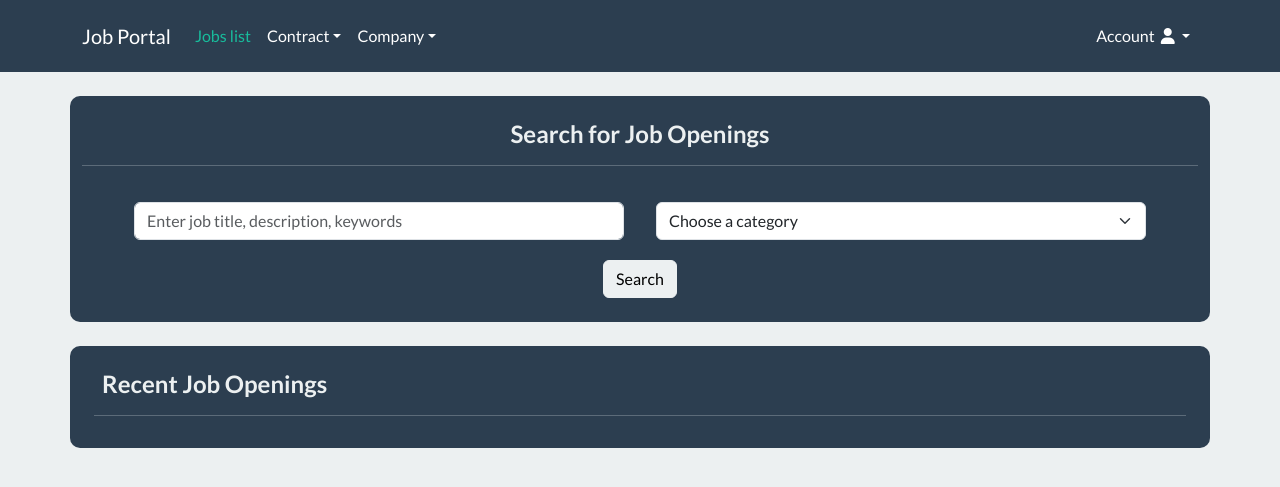
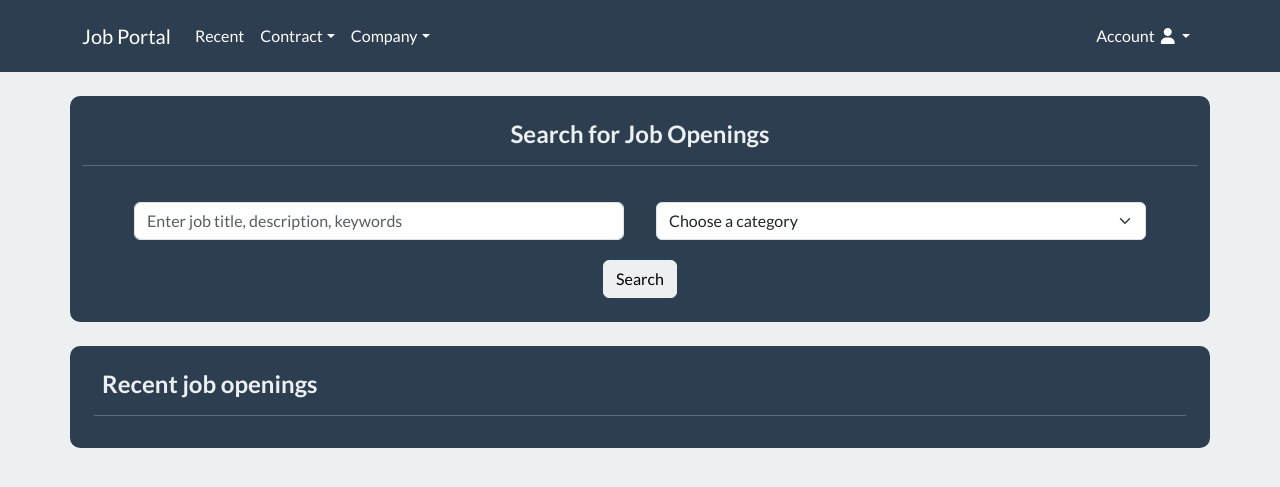
Before and after one commit to Takintosh/Web2_JobBoard, a PHP site: page / in a window 1280 px wide. Shown: the top 487 px of the page. Run offline with PHP 8.4, Linux system fonts and the light colour scheme; data that the repository does not hold is empty; some libraries are stand-ins or nearby versions.

Commit message:
navigation fix

```diff
--- a/app/Views/layouts/user.php
+++ b/app/Views/layouts/user.php
@@ -20,8 +20,10 @@
             <div class="collapse navbar-collapse" id="navbarColor01">
                 <ul class="navbar-nav me-auto">
                     <li class="nav-item">
-                        <a class="nav-link active" href="/">Jobs list
-                            <span class="visually-hidden">(current)</span>
+                        <a class="nav-link " href="/">Recent
+                            <?php if ($_SERVER['REQUEST_URI'] === '/') : ?>
+                                <span class="visually-hidden">(current)</span>
+                            <?php endif; ?>
                         </a>
                     </li>
                     <li class="nav-item dropdown">
--- a/app/Views/user/home.php
+++ b/app/Views/user/home.php
@@ -34,12 +34,11 @@
             <h4 class="mt-4 mx-2 text-light"><b>
                     <!-- If current url is /, display "Recent Job Openings" -->
                     <?php if ($_SERVER['REQUEST_URI'] == '/'): ?>
-                        Recent Job Openings
+                        Recent job openings
                     <?php elseif (preg_match("/^\/company\//", $_SERVER['REQUEST_URI'])): ?>
-                        <?php echo htmlspecialchars($company->getName()); ?> Job Openings
+                        <?php echo htmlspecialchars($company->getName()); ?> job openings
                     <?php else: ?>
-                        <!-- If current url is /company/home, display "Your Job Openings" -->
-                        Your Job Openings
+                        Your job openings
                     <?php endif; ?>
                 </b></h4>
             <hr class="border-light">
```
